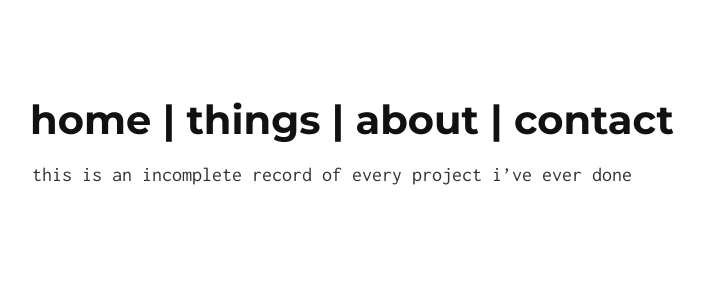
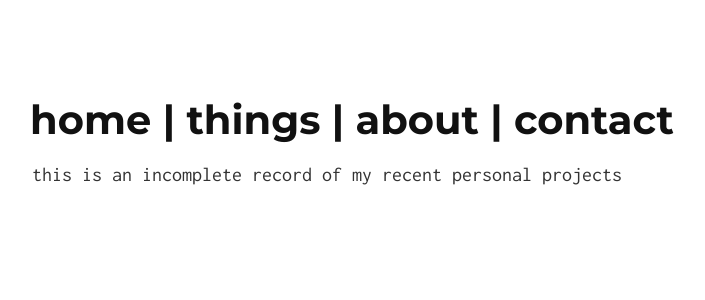
Before and after one commit to yousurname/yousurname.github.io, a Jekyll site: the page built from about/index.md, in a window 1280 px wide. Shown: the top 300 px of the page, without its empty margins (208-913 px from the left). Built offline with Jekyll 4.4.1, drawn with Linux system fonts in a browser that asks for light colours.

Commit message:
changed about page

```diff
--- a/about/index.md
+++ b/about/index.md
@@ -2,4 +2,4 @@
 layout: default
 ---
 
-this is an incomplete record of every project i've ever done
+this is an incomplete record of my recent personal projects
```
